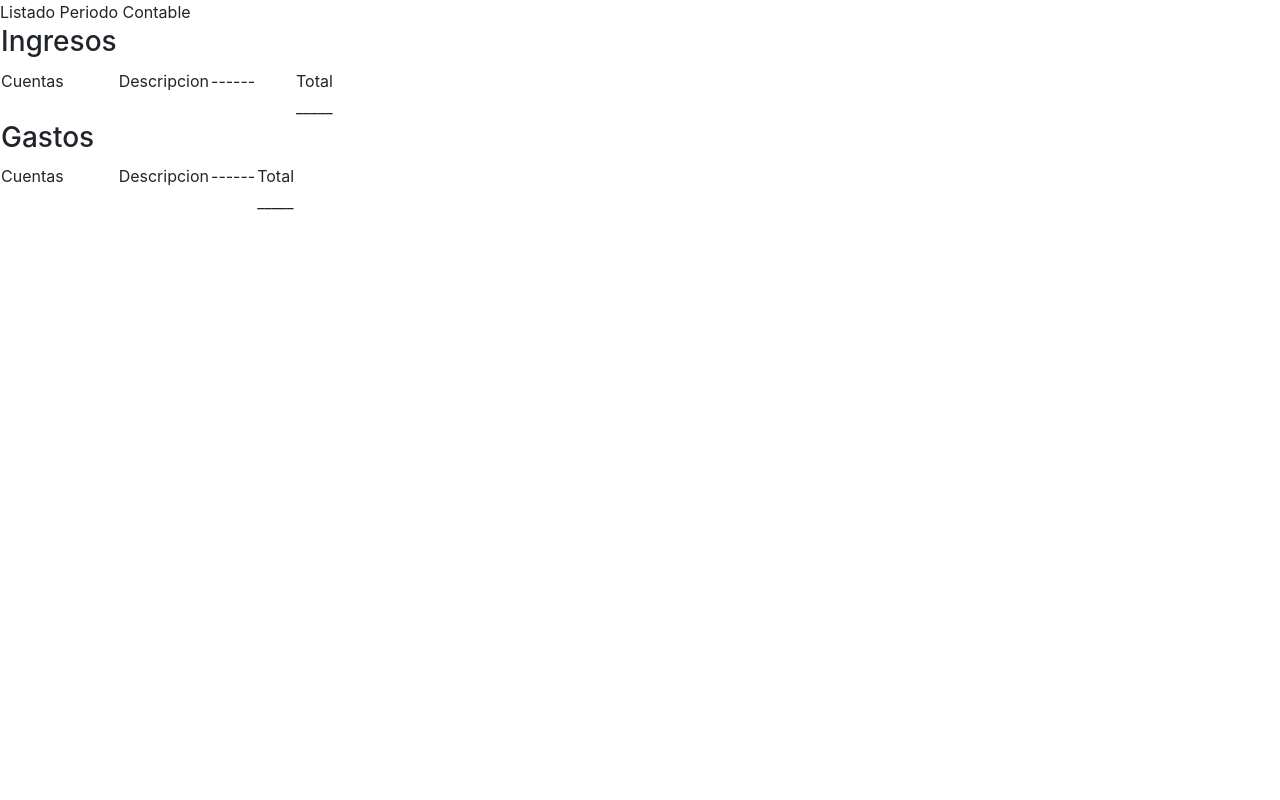
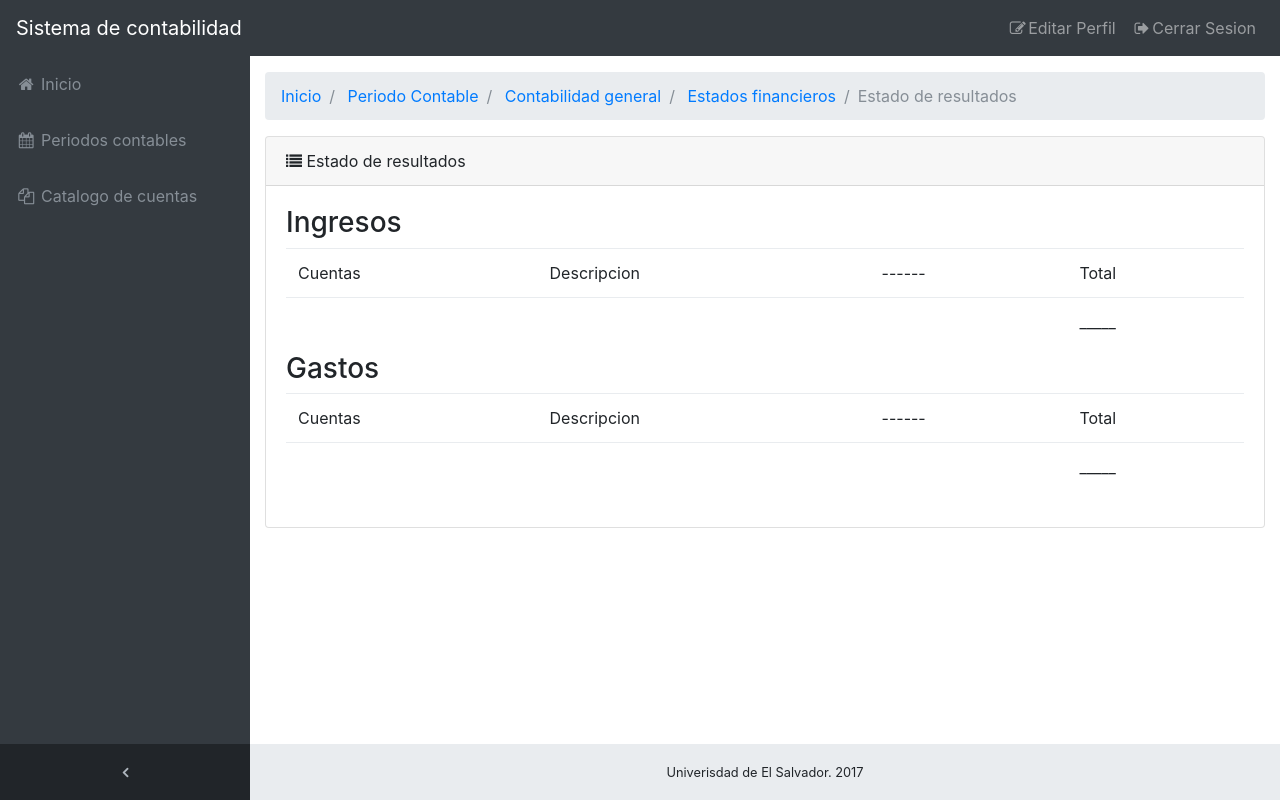
Before and after one commit to Mego1596/ProyectoSic, a Django app: template contables/templates/contables/estadoResultado.html in a window 1280 px wide. Run offline with Django 3.2, Linux system fonts and the light colour scheme; the template is opened without the code that fills it, so the values that code supplies are empty; some libraries are stand-ins or nearby versions.

Commit message:
Agregada interfaz estadoResultado

```diff
--- a/contables/templates/contables/estadoResultado.html
+++ b/contables/templates/contables/estadoResultado.html
@@ -1,7 +1,7 @@
  {% extends 'base.html' %}
 
   {% block title %}
-Listado Periodo Contable
+  <title>Estado de resultados</title>
   {% endblock title %}
 
   {% block head %}
@@ -27,29 +27,107 @@ Listado Periodo Contable
 {% endblock head %}
 
 {% block content %}
-<div>
-<table>
-<tr><td><h3>Ingresos</h3></td></tr>
-	<tr>
+<body class="fixed-nav sticky-footer bg-dark" id="page-top">
+  <!-- Navigation-->
+  <nav class="navbar navbar-expand-lg navbar-dark bg-dark fixed-top" id="mainNav">
+    <a class="navbar-brand" href="/index/">Sistema de contabilidad</a>
+    <button class="navbar-toggler navbar-toggler-right" type="button" data-toggle="collapse" data-target="#navbarResponsive" aria-controls="navbarResponsive" aria-expanded="false" aria-label="Toggle navigation">
+      <span class="navbar-toggler-icon"></span>
+    </button>
+    <div class="collapse navbar-collapse" id="navbarResponsive">
+      <ul class="navbar-nav navbar-sidenav" id="exampleAccordion">
+        <li class="nav-item" data-toggle="tooltip" data-placement="right" title="Inicio">
+          <a class="nav-link" href="/index/">
+            <i class="fa fa-fw fa-home"></i>
+            <span class="nav-link-text">Inicio</span>
+          </a>
+        </li>
+        <li class="nav-item" data-toggle="tooltip" data-placement="right" title="Periodos contables">
+          <a class="nav-link" href="/periodoConta/">
+            <i class="fa fa-fw fa-calendar"></i>
+            <span class="nav-link-text">Periodos contables</span>
+          </a>
+        </li>
+        <li class="nav-item" data-toggle="tooltip" data-placement="right" title="Catalogo de cuentas">
+          <a class="nav-link" href="/catalogo/" >
+            <i class="fa fa-fw fa-files-o"></i>
+            <span class="nav-link-text">Catalogo de cuentas</span>
+          </a>
+        </li>
+      </ul>
+      <ul class="navbar-nav sidenav-toggler">
+        <li class="nav-item">
+          <a class="nav-link text-center" id="sidenavToggler">
+            <i class="fa fa-fw fa-angle-left"></i>
+          </a>
+        </li>
+      </ul>
+      <ul class="navbar-nav ml-auto">
+      {% if user == True %}
+      <li class="nav-item" data-toggle="tooltip" data-placement="right" title="Periodos contables">
+          <a class="nav-link" href="/signup/">
+            <i class="fa fa-fw fa-user-plus"></i>
+            <span class="nav-link-text">Registrar Usuario</span>
+          </a>
+        </li>
+      {% endif %}
+        <li class="nav-item">
+          <a class="nav-link" data-toggle="modal" data-target="#exampleModal" href="/settings/">
+            <i class="fa fa-fw fa-edit"></i>Editar Perfil</a>
+        </li>
+        <li class="nav-item">
+          <a class="nav-link" data-toggle="modal" data-target="#exampleModal" href="/logout/">
+            <i class="fa fa-fw fa-sign-out"></i>Cerrar Sesion</a>
+        </li>
+      </ul>
+    </div>
+  </nav>
+  <!-- Contenido de la pagina -->
+  <div class="content-wrapper">
+  	<div class="container-fluid">
+	  <!-- Breadcrumbs -->
+      <ol class="breadcrumb">
+        <li class="breadcrumb-item">
+          <a href="/index">Inicio</a>
+        </li>
+        <li class="breadcrumb-item">
+          <a href="/periodoConta">Periodo Contable</a>
+        </li>
+        <li class="breadcrumb-item">
+          <a href="/contabilidadGeneral/{{periodoId}}">Contabilidad general</a>
+        </li>
+        <li class="breadcrumb-item">
+          <a href="/generador/{{periodoId}}">Estados financieros</a>
+        </li>
+        <li class="breadcrumb-item active">Estado de resultados</li>
+      </ol>
+      <!-- Carta de contenido -->
+      <div class="card mb-3">
+        <div class="card-header">
+          <i class="fa fa-list"></i> Estado de resultados
+        </div>
+        <div class="card-body">
+          <h3>Ingresos</h3>
+          <table class="table" id="dataTable" width="100%" cellspacing="0">
+            <thead>
               <td>Cuentas</td>
               <td>Descripcion</td>
               <td>------</td>
-		<td></td>
               <td>Total</td>
-	</tr>
+            </thead>
+            <tbody>
               <tr>
               {% for ingresos in Ingreso%}
                 {% if ingresos.saldoAcreedor != 0.00 %}
                   <td>{{ingresos.nombre}}</td>
                   <td>{{ingresos.descripcion}}</td>
-	<td align="center"></td>
+                  <td ></td>
                   <td></td>
-	<td align="center">{{ingresos.saldoAcreedor}}</td>
+                  <td >{{ingresos.saldoAcreedor}}</td>
                   </tr>
                 {% endif %}
               {% endfor %}
               <tr>
-		<td></td>
                 <td></td>
                 <td></td>
                 <td></td>
@@ -59,27 +137,29 @@ Listado Periodo Contable
               {% for resultados in resultado %}
                 <td></td>
                 <td>Total</td>
-	<td></td>
-	<td align="center"></td>
-	<td align="center">{{resultados.haber}}</td>
+                <td ></td>
+                <td >{{resultados.haber}}</td>
                 </tr>
               {% endfor %}
-	<tr><td><h3>Gastos</h3></td></tr>
-		<tr>
+            </tbody>
+          </table>
+          <h3>Gastos</h3>
+          <table class="table" id="dataTable" width="100%" cellspacing="0">
+            <thead>
               <td>Cuentas</td>
               <td>Descripcion</td>
               <td>------</td>
               <td>Total</td>
-		<td></td>
-	</tr>
+            </thead>
+            <tbody>
   <tr>
   {% for gastos in Gasto%}
   {% if gastos.saldoDeudor != 0.00 %}
   <td>{{gastos.nombre}}</td>
   <td>{{gastos.descripcion}}</td>
   <td></td>
-	<td align="center">{{gastos.saldoDeudor}}</td>
-	<td align="center"></td>
+  <td >{{gastos.saldoDeudor}}</td>
+  <td ></td>
   {% endif %}
   </tr>
   {% endfor %}
@@ -89,8 +169,8 @@ Listado Periodo Contable
   <td>{{gastos.nombre}}</td>
   <td style="font-size: 13px">{{gastos.descripcion}}</td>
   <td></td>
-	<td align="center">{{gastos.saldoDeudor}}</td>
-	<td align="center"></td>
+  <td >{{gastos.saldoDeudor}}</td>
+  <td ></td>
   </tr>
   {% endif %}
   {% endfor %}
@@ -100,8 +180,8 @@ Listado Periodo Contable
   <td>{{gastos.nombre}}</td>
   <td>{{gastos.descripcion}}</td>
   <td></td>
-	<td align="center">{{gastos.saldoDeudor}}</td>
-	<td align="center"></td>
+  <td >{{gastos.saldoDeudor}}</td>
+  <td ></td>
   </tr>
   {% endif %}
   {% endfor %}
@@ -111,8 +191,8 @@ Listado Periodo Contable
   <td>{{gastos.nombre}}</td>
   <td>{{gastos.descripcion}}</td>
   <td></td>
-	<td align="center">{{gastos.saldoDeudor}}</td>
-	<td align="center"></td>
+  <td >{{gastos.saldoDeudor}}</td>
+  <td ></td>
   </tr>
   {% endif %}
   {% endfor %}
@@ -122,17 +202,19 @@ Listado Periodo Contable
     <td></td>
     <td></td>
     <td>_____</td>
-		<td></td>
+
   </tr>
   <tr>
   {% for resultados in resultado %}
   <td></td>
   <td>Total</td>
   <td></td>
-	<td align="center">{{resultados.debe}}</td>
-	<td align="center"></td>
+  <td >{{resultados.debe}}</td>
+
   {% endfor %}
   </tr>
+  </tbody>
+  </table>
 
   {% for resultados in resultado%}
     {% if resultados.haber > resultados.debe%}
@@ -181,6 +263,43 @@ Listado Periodo Contable
     </tr>
     {% endif %}
     {% endfor%}
-	</table>
+
         </div>
+      </div>
+  	</div>
+
+
+  <!-- /.content-wrapper-->
+    <footer class="sticky-footer">
+      <div class="container">
+        <div class="text-center">
+          <small>Univerisdad de El Salvador. 2017</small>
+        </div>
+      </div>
+    </footer>
+    <!-- Scroll to Top Button-->
+    <a class="scroll-to-top rounded" href="#page-top">
+      <i class="fa fa-angle-up"></i>
+    </a>
+    <!-- Logout Modal-->
+    <div class="modal fade" id="exampleModal" tabindex="-1" role="dialog" aria-labelledby="exampleModalLabel" aria-hidden="true">
+      <div class="modal-dialog" role="document">
+        <div class="modal-content">
+          <div class="modal-header">
+            <h5 class="modal-title" id="exampleModalLabel">Ready to Leave?</h5>
+            <button class="close" type="button" data-dismiss="modal" aria-label="Close">
+              <span aria-hidden="true">×</span>
+            </button>
+          </div>
+          <div class="modal-body">Select "Logout" below if you are ready to end your current session.</div>
+          <div class="modal-footer">
+            <button class="btn btn-secondary" type="button" data-dismiss="modal">Cancel</button>
+            <a class="btn btn-primary" href="login.html">Logout</a>
+          </div>
+        </div>
+      </div>
+    </div>
+  </div>
+</body>
 {% endblock content %}
+</html>
```
Lines whose indentation alone changed are shown as unchanged.
